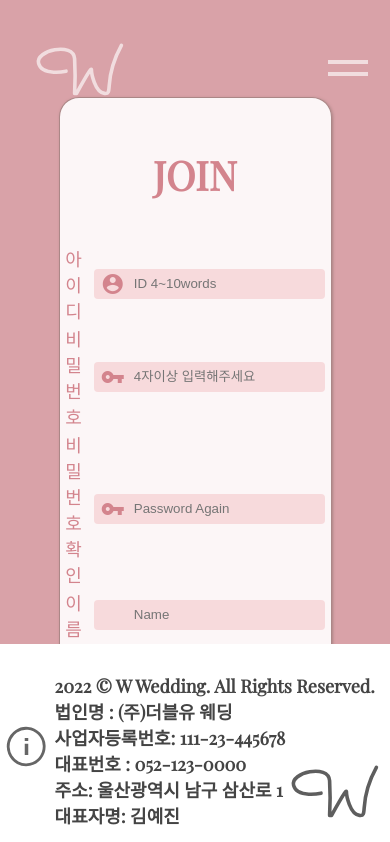
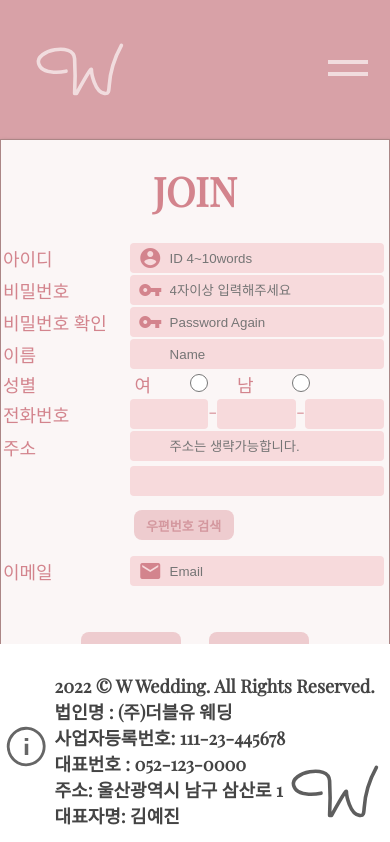
Before and after one commit to simajin/dress_shop_client, a React (Create React App) app: page /register in a window 390 px wide. Shown: the top 842 px of the page. Built offline with nearby package versions, Linux system fonts and the light colour scheme.

Commit message:
반응형수정완

```diff
--- a/src/components/DetailDress.css
+++ b/src/components/DetailDress.css
@@ -68,6 +68,9 @@
 }
 #detailRight ul li {
     font-size: 20px;
+}
+#detailRight ul li p {
+    font-size: 18px;
 }
 #detailRight ul h3 {
     padding-bottom: 16px;
@@ -159,3 +162,46 @@
     font-weight: 600;
     margin: 30px 0 15px 0;
 }
+
+
+/* 반응형 max-width:768px */
+@media screen and (max-width:768px) {
+    #detailHead {
+        flex-direction: column;
+        padding-bottom: 20px;
+    }
+    #detailHead #detailLeft {
+        width: 100%;
+        flex-direction: column;
+    }
+    #detailLeft #imgList {
+        width: 100%;
+        flex-direction: row;
+    }
+    #mainDetail {
+        width: 100%;
+        height: auto;
+        padding-left: 0;
+    }
+    #detailRight {
+        width: 100%;
+        padding: 0;
+        text-align: center;
+    }
+    #detailRight p {
+        font-size: 28px;
+    }
+    #detailRight h2 {
+        text-align: center;
+    }
+    #detailRight ul h3{
+        padding-left: 0;
+        text-align: center;
+    }
+    #detailRight ul li{
+        text-align: center;
+    }
+    #selectBox {
+        margin-top: 20px;
+    }
+}
--- a/src/components/DetailDress.js
+++ b/src/components/DetailDress.js
@@ -203,11 +203,11 @@ const DetailDress = () => {
                     </div>
                     <ul>
                         <li><h3>MEASUREMENTS</h3></li>
-                        <li>US 2-4 / IT 32-34 / KR 44-55 / size – S <span>재고 :  {dress.size1}</span></li>
-                        <li>US 6-8 / IT 36-38 / KR 55-66 / size – M <span>재고 :  {dress.size2}</span></li>
-                        <li>US 10 / IT 40 / KR 66-77 / size – L <span>재고 :  {dress.size3}</span></li>
+                        <li><p>US 2-4 / IT 32-34 / KR 44-55 / size – S</p> <span>재고 :  {dress.size1}</span></li>
+                        <li><p>US 6-8 / IT 36-38 / KR 55-66 / size – M</p> <span>재고 :  {dress.size2}</span></li>
+                        <li><p>US 10 / IT 40 / KR 66-77 / size – L</p> <span>재고 :  {dress.size3}</span></li>
                     </ul>
-                    <div>
+                    <div id='selectBox'>
                         {/* <select id='slt' onChange={ e =>{
                             e.target.value === "1" ?  setMaxQtt(dress.size1) : e.target.value === "2" ? setMaxQtt(dress.size2) : setMaxQtt(dress.size3);
                             e.target.value === "1" ?  setSize("S") : e.target.value === "2" ? setSize("M") : setSize("L");
--- a/src/components/EditProduct.js
+++ b/src/components/EditProduct.js
@@ -202,17 +202,17 @@ const EditProduct = () => {
                     </li>
                     <li>
                         <label htmlFor="pic1">사진1</label>
-                        <input type="file" name="c_pic4" onChange={onChangeImg} />
+                        <input className='fileInput' type="file" name="c_pic4" onChange={onChangeImg} />
                         <p className='fakeImgName'>{dress.imgsrc}</p>
                     </li>
                     <li>
                         <label htmlFor="pic2">사진2</label>
-                        <input type="file" name="c_pic5" onChange={onChangeImg} />
+                        <input className='fileInput' type="file" name="c_pic5" onChange={onChangeImg} />
                         <p className='fakeImgName'>{dress.imgsrc2}</p>
                     </li>
                     <li>
                         <label htmlFor="pic3">사진3</label>
-                        <input type="file" name="c_pic6" onChange={onChangeImg} />
+                        <input className='fileInput' type="file" name="c_pic6" onChange={onChangeImg} />
                         <p className='fakeImgName'>{dress.imgsrc3}</p>
                     </li>
                     <li id='uploadBtn'>
--- a/src/components/Join.css
+++ b/src/components/Join.css
@@ -25,7 +25,7 @@
     font-size: 40px;
 }
 #joinForm input {
-    /* width: 80%; */
+    width: 95%;
     height: 30px;
     padding: 0 14px;
     border: none;
@@ -53,11 +53,11 @@
     margin: 0 auto;
 }
 #joinTable .tableAdd input:nth-child(1) {
-    width: 100%;
+    width: 95%;
     /* position: absolute; */
 }
 #joinTable .tableAdd input:nth-child(2) {
-    width: 100%;
+    width: 95%;
     margin-top: 5px;
     /* position: absolute;
     top: 60%;
@@ -67,7 +67,7 @@
     /* position: absolute;
     bottom: -50%;
     margin-bottom: 50px; */
-    width: 110px;
+    width: 100px;
     height: 30px;
     font-size: 13px;
 }
@@ -77,6 +77,9 @@
     left: 7%;
     transform: translateY(-50%);
 }
+#joinForm .tableGender {
+    padding-left: 15px;
+}
 #joinForm .gender {
     width: 10%;
     height: 18px;
@@ -84,6 +87,11 @@
 #joinForm .phoneNum {
     display: flex;
     justify-content: space-between;
+    margin-left: 10px;
+    width: 95%;
+}
+#joinForm .phoneNum input {
+    margin-left: 0;
 }
 #joinForm .phone {
     width: 28%;
@@ -126,9 +134,16 @@
 /* 반응형 */
 @media screen and (max-width: 768px) {
     #joinForm {
-        width: 70%;
+        width: 100%;
         height: 90vh;
-        margin-top: 5vh;
+        margin-top: 10vh;
+    }
+    #joinForm h2{
+        margin-top: 24px;
+        margin-bottom: 24px;
+    }
+    #joinTable {
+        width: 100%;
     }
     #joinTable td:nth-child(1){
         width: 30%;
@@ -136,16 +151,25 @@
     #joinTable td:nth-child(2) {
         width: 100%;
     }
-    #joinForm .phoneNum {
-        width: 100%;
+    #joinForm #joinTable .phoneNum {
+        width: 95%;
     }
-    /* #joinForm .phoneNum input {
-        width: 100%;
-    } */
+    #joinForm .phoneNum input {
+        padding: 0 6px;
+    }
     #joinTable .phone {
-        padding-left: 5px;
+        margin-left: 0;
     }
     #joinForm .tableGender {
         padding-left: 15px;
     }
+    #joinForm #joinTable input {
+        width: 95%;
+    }
+    #joinForm #joinTable .gender {
+        width: 30%;
+    }
+    #joinForm > div {
+        border-radius: 0;
+    }
 }
--- a/src/components/ShopCss.css
+++ b/src/components/ShopCss.css
@@ -173,12 +173,14 @@
 }
 #uploadBox input{
     width: 70%;
+    border: 1px solid #666;
 }
 #uploadBox select{
     width: 70%;
 }
-#uploadBox input{
+#uploadBox textarea{
     width: 70%;
+    border: 1px solid #666;
 }
 #uploadBtn button {
     border: none;
@@ -216,7 +218,7 @@
     }
     #shopLeft {
         width: 100%;
-        height: 50px;
+        height: 60px;
         color: #fff;
         font-size: 22px;
         padding: 0;
@@ -237,6 +239,12 @@
         position: absolute;
         width: 100%;
     }
+    #shopLeft #upProduct{
+        width: 100%;
+        position: relative;
+        border-radius: 0;
+        bottom: 0;
+    }
     #shopRight {
         width: 100%;
     }
@@ -249,4 +257,16 @@
     .listWrap .shopText {
         padding-left: 10px;
     }
+
+
+    /* 업로드 */
+    #uploadBox {
+        width: 100%;
+    }
+    #uploadBox li:not(:last-child){
+        padding: 0;
+    }
+    #uploadBox .fileInput {
+        border: none;
+    }
 }
--- a/src/components/UploadProduct.js
+++ b/src/components/UploadProduct.js
@@ -190,17 +190,15 @@ const UploadProduct = () => {
                     </li>
                     <li>
                         <label htmlFor="pic1">사진1</label>
-                        <input type="file" name="c_pic1" onChange={onChangeImg} />
-                        {/* <input type="file" name="c_pic1" value={formData.c_pic1} onChange={onChangeImg} id='imgInput' />
-                        <input type="hidden" name="real_path" value={formData.c_pic1} id='real_path' /> */}
+                        <input className='fileInput' type="file" name="c_pic1" onChange={onChangeImg} />
                     </li>
                     <li>
                         <label htmlFor="pic2">사진2</label>
-                        <input type="file" name="c_pic2" onChange={onChangeImg} />
+                        <input className='fileInput' type="file" name="c_pic2" onChange={onChangeImg} />
                     </li>
                     <li>
                         <label htmlFor="pic3">사진3</label>
-                        <input type="file" name="c_pic3" onChange={onChangeImg} />
+                        <input className='fileInput' type="file" name="c_pic3" onChange={onChangeImg} />
                     </li>
                     <li id='uploadBtn'>
                         <button type='submit' onClick={check}>등록</button>
```
